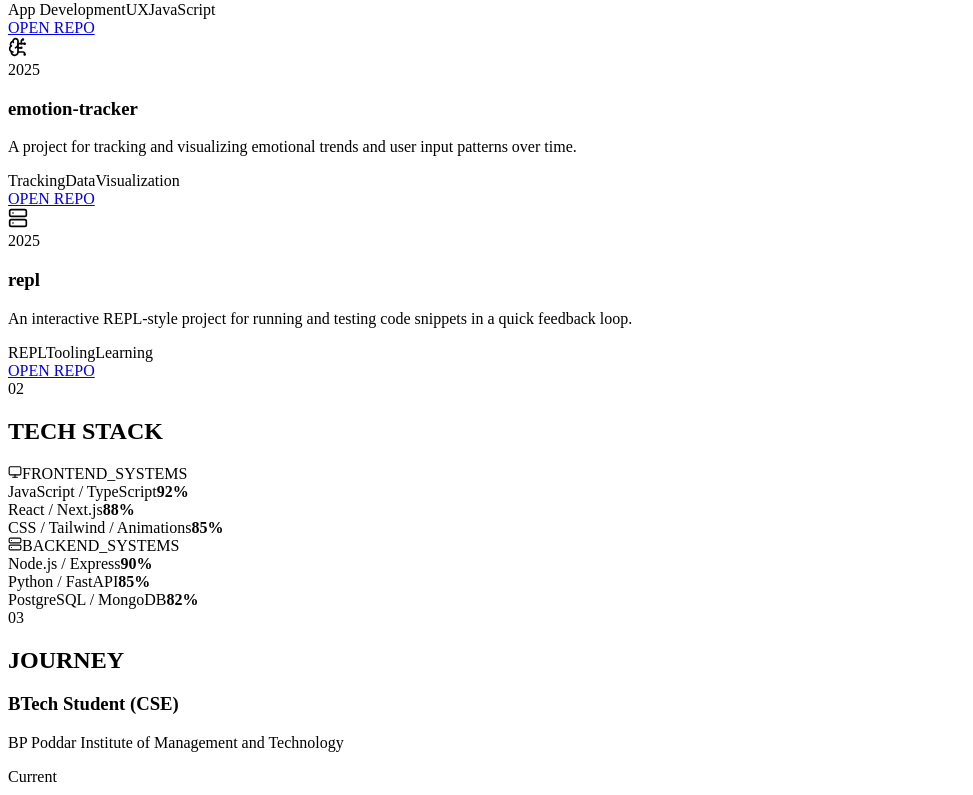
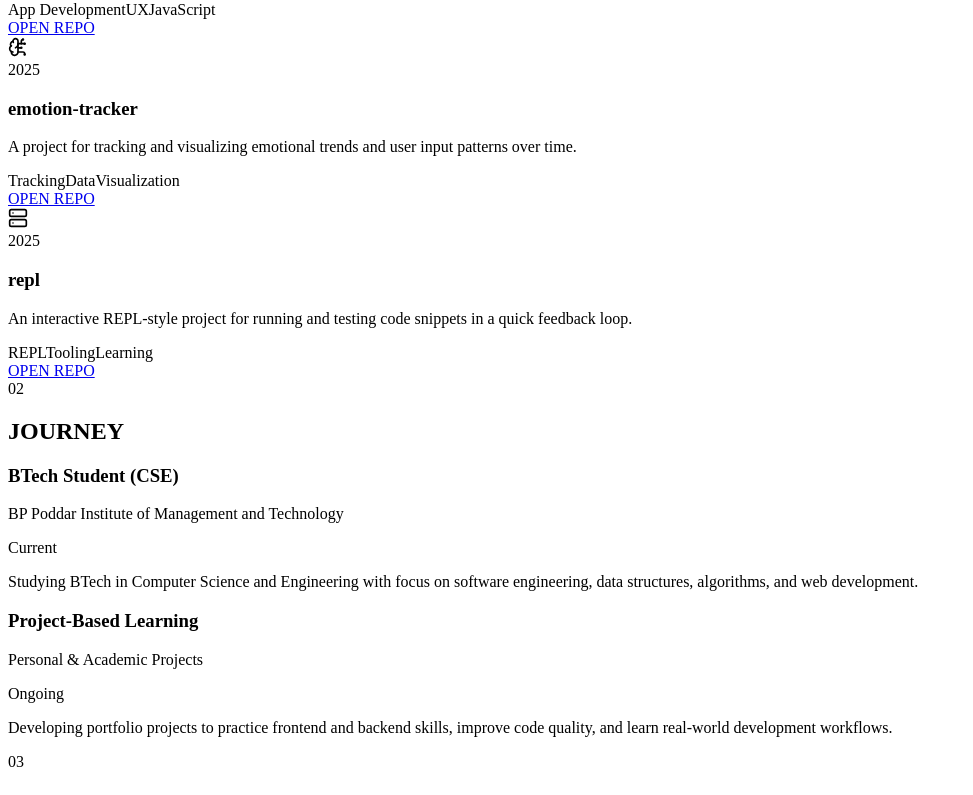
Before and after one commit to astrilo-monk/farhan-portfolio, a React (Vite) app: page / in a window 1280 px wide. Shown: the part 2000-2795 px from the top of the page, without its empty margins (0-973 px from the left). Built offline with nearby package versions, Linux system fonts and the light colour scheme; the HTML template or start-up script is replaced by a standard one; a web font is replaced by a local one.

Commit message:
content: remove Tech Stack section completely

```diff
--- a/src/App.jsx
+++ b/src/App.jsx
@@ -76,29 +76,6 @@ const projects = [
   }
 ];
 
-const skillGroups = [
-  {
-    title: "FRONTEND_SYSTEMS",
-    icon: Monitor,
-    color: "cyan",
-    items: [
-      { name: "JavaScript / TypeScript", percent: 92 },
-      { name: "React / Next.js", percent: 88 },
-      { name: "CSS / Tailwind / Animations", percent: 85 }
-    ]
-  },
-  {
-    title: "BACKEND_SYSTEMS",
-    icon: Server,
-    color: "magenta",
-    items: [
-      { name: "Node.js / Express", percent: 90 },
-      { name: "Python / FastAPI", percent: 85 },
-      { name: "PostgreSQL / MongoDB", percent: 82 }
-    ]
-  }
-];
-
 const experience = [
   {
     role: "BTech Student (CSE)",
@@ -121,7 +98,6 @@ const experience = [
 const navItems = [
   ["ABOUT", "about"],
   ["PROJECTS", "projects"],
-  ["SKILLS", "skills"],
   ["JOURNEY", "experience"]
 ];
 
@@ -432,40 +408,8 @@ function App() {
           </div>
         </section>
 
-        <section id="skills" className="container section">
-          <SectionHeading index="02" title="TECH STACK" accent="cyan" showTrail />
-
-          <div className="skills-grid">
-            {skillGroups.map((group, idx) => {
-              const Icon = group.icon;
-              return (
-                <article key={group.title} className={`hud-panel corner-decor fade-up d${idx + 1}`}>
-                  <div className="skills-head">
-                    <Icon size={14} />
-                    <span className={group.color}>{group.title}</span>
-                  </div>
-
-                  <div className="bar-list">
-                    {group.items.map((item) => (
-                      <div key={item.name}>
-                        <div className="bar-meta">
-                          <span>{item.name}</span>
-                          <strong className={group.color}>{item.percent}%</strong>
-                        </div>
-                        <div className="bar-track">
-                          <div className={`bar-fill ${group.color}`} style={{ width: `${item.percent}%` }} />
-                        </div>
-                      </div>
-                    ))}
-                  </div>
-                </article>
-              );
-            })}
-          </div>
-        </section>
-
         <section id="experience" className="container section">
-          <SectionHeading index="03" title="JOURNEY" accent="yellow" showTrail={false} />
+          <SectionHeading index="02" title="JOURNEY" accent="yellow" showTrail={false} />
 
           <div className="timeline">
             {experience.map((item, idx) => (
@@ -487,7 +431,7 @@ function App() {
         </section>
 
         <section id="contact" className="container section">
-          <SectionHeading index="04" title="CONNECT" accent="cyan" showTrail={false} />
+          <SectionHeading index="03" title="CONNECT" accent="cyan" showTrail={false} />
 
           <div className="contact-grid">
             <article className="hud-panel corner-decor fade-up d1">
--- a/src/styles.css
+++ b/src/styles.css
@@ -696,95 +696,6 @@ body {
   background: rgba(255, 230, 0, 0.05);
 }
 
-.skills-grid {
-  display: grid;
-  grid-template-columns: repeat(2, minmax(0, 1fr));
-  gap: 1rem;
-}
-
-.skills-head {
-  margin-bottom: 1.2rem;
-  display: flex;
-  align-items: center;
-  gap: 0.45rem;
-  font-family: var(--font-mono);
-  font-size: 0.64rem;
-  letter-spacing: 0.08em;
-}
-
-.skills-head .cyan {
-  color: var(--cyan-dim);
-}
-
-.skills-head .magenta {
-  color: var(--magenta-dim);
-}
-
-.bar-list {
-  display: grid;
-  gap: 0.9rem;
-}
-
-.bar-meta {
-  display: flex;
-  align-items: center;
-  justify-content: space-between;
-  margin-bottom: 0.3rem;
-}
-
-.bar-meta span {
-  font-family: var(--font-display);
-  color: var(--light);
-  letter-spacing: 0.03em;
-}
-
-.bar-meta strong {
-  font-family: var(--font-mono);
-  font-size: 0.76rem;
-}
-
-.bar-meta strong.cyan {
-  color: var(--cyan);
-}
-
-.bar-meta strong.magenta {
-  color: var(--magenta);
-}
-
-.bar-track {
-  height: 0.4rem;
-  border-radius: 999px;
-  overflow: hidden;
-  background: var(--border);
-}
-
-.bar-fill {
-  height: 100%;
-  border-radius: 999px;
-  position: relative;
-  animation: loadBar 1.5s ease-out forwards;
-}
-
-.bar-fill::after {
-  content: "";
-  position: absolute;
-  right: 0;
-  top: 0;
-  bottom: 0;
-  width: 4px;
-  box-shadow: 0 0 8px currentColor;
-}
-
-.bar-fill.cyan {
-  background: linear-gradient(90deg, var(--cyan), #7af8ff);
-  color: var(--cyan);
-}
-
-.bar-fill.magenta {
-  background: linear-gradient(90deg, var(--magenta), #ff66cc);
-  color: var(--magenta);
-}
-
 .timeline {
   position: relative;
   display: grid;
@@ -1074,12 +985,6 @@ body {
   }
 }
 
-@keyframes loadBar {
-  from {
-    width: 0;
-  }
-}
-
 @keyframes blink {
   50% {
     opacity: 0;
@@ -1134,7 +1039,6 @@ body {
 
   .hero-grid,
   .projects-grid,
-  .skills-grid,
   .contact-grid {
     grid-template-columns: 1fr;
   }
```
